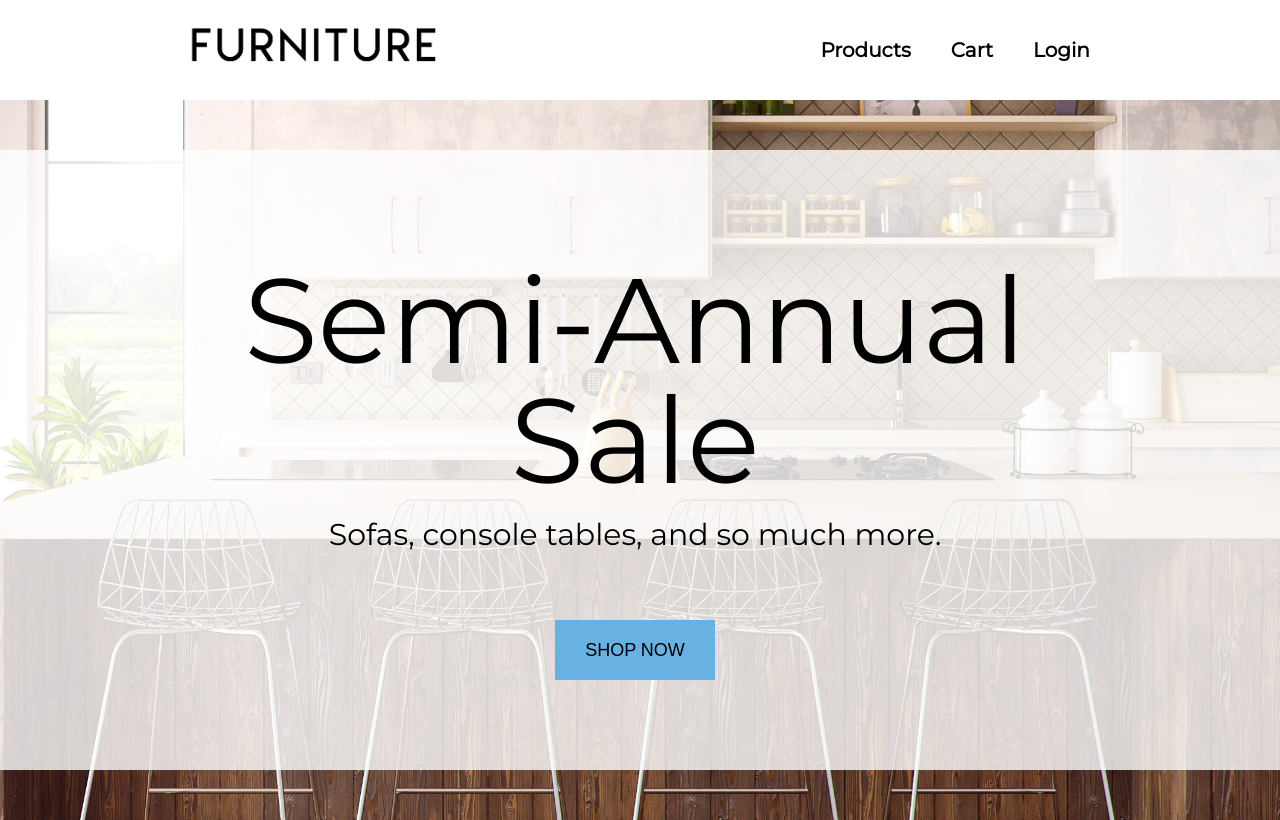
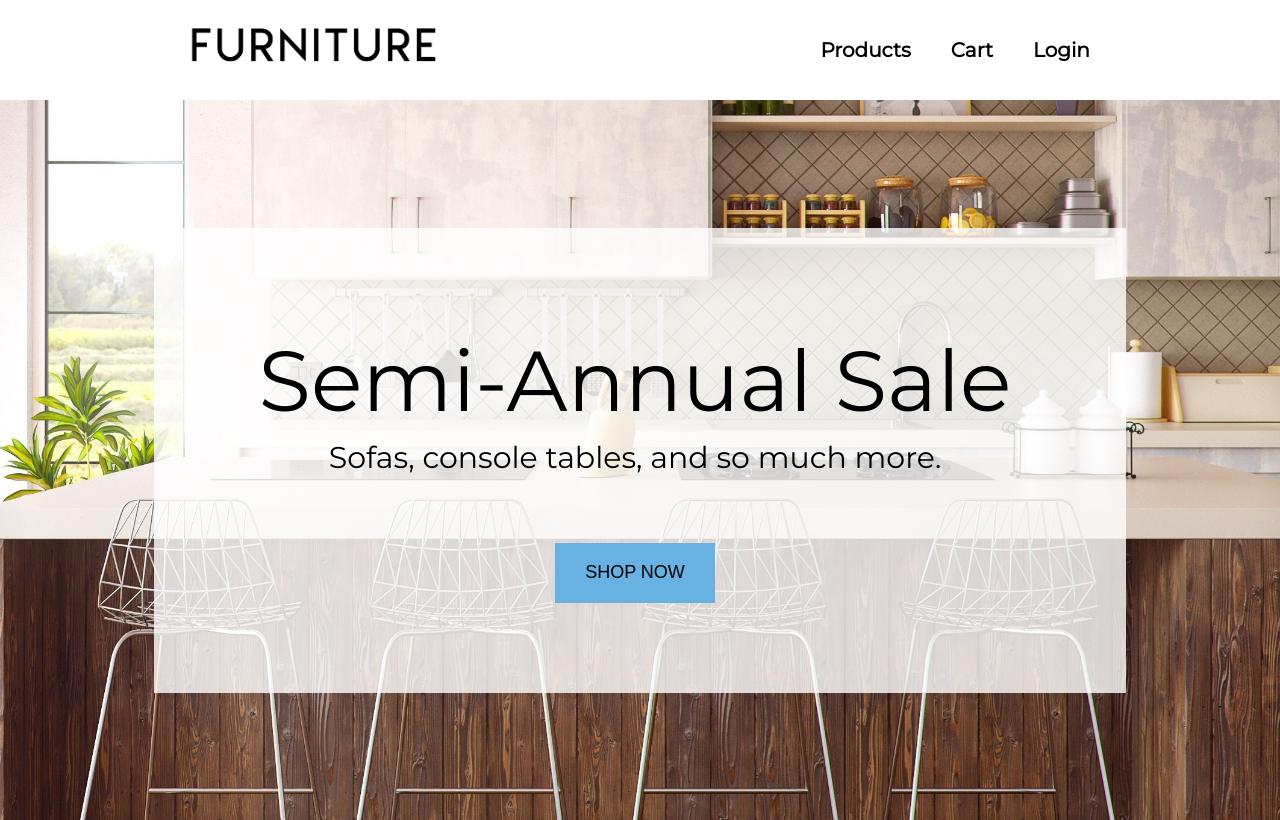
Before and after one commit to ginaperez/personal-project, a React (Create React App) app: page /#/ in a window 1280 px wide. Built offline with nearby package versions, Linux system fonts and the light colour scheme; what redux-promise-middleware would draw is missing.

Commit message:
build folder added

```diff
--- a/src/components/Landing/Landing.scss
+++ b/src/components/Landing/Landing.scss
@@ -24,7 +24,7 @@
             padding-bottom: 90px;
         }
         h1 {
-            font-size: 120px;
+            font-size: 85px;
             padding: 20px;
             color: $black;
         }
```
Also changed, not shown: 12 other files (tests, documents, lock files or other folders).
